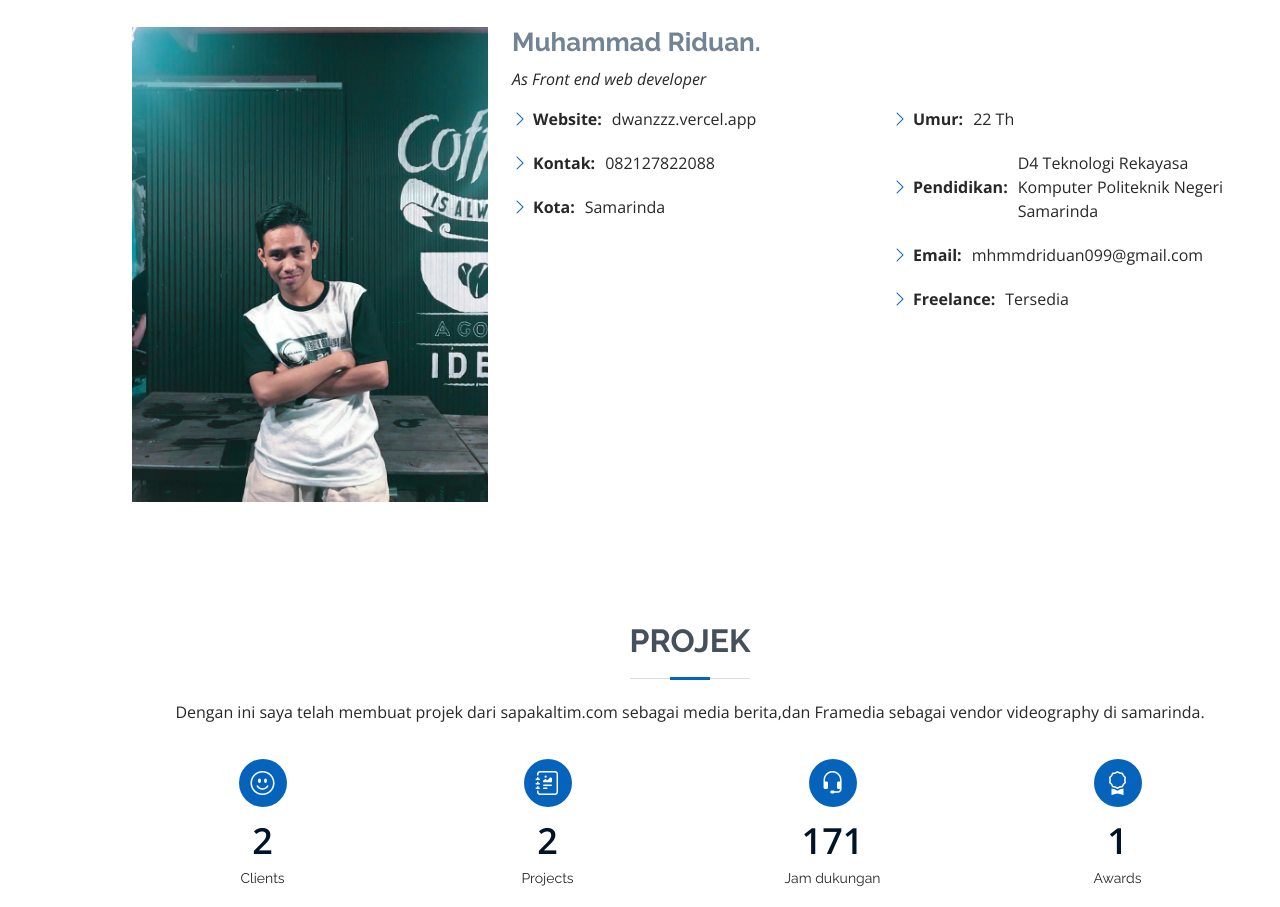
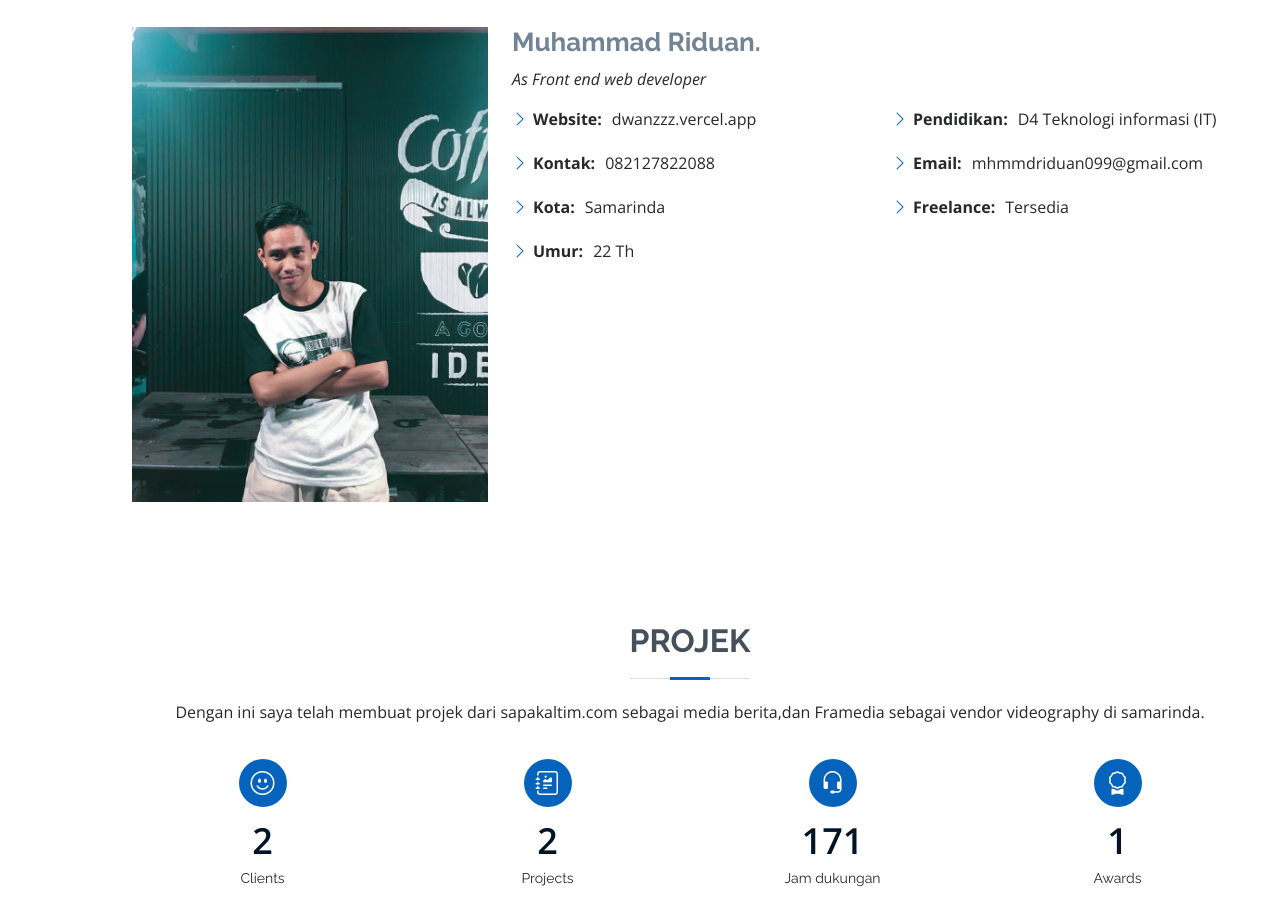
Before and after one commit to dwanzzzs/myporto, a plain HTML site: page index.html in a window 1280 px wide. Shown: the part 1301-2208 px from the top of the page. Drawn offline with nearby package versions, Linux system fonts and the light colour scheme.

Commit message:
first commit

```diff
--- a/index.html
+++ b/index.html
@@ -5,7 +5,7 @@
   <meta charset="utf-8">
   <meta content="width=device-width, initial-scale=1.0" name="viewport">
 
-  <title>MyResume Bootstrap Template - Index</title>
+  <title>Dwanz</title>
   <meta content="" name="description">
   <meta content="" name="keywords">
 
@@ -103,12 +103,12 @@
                   <li><i class="bi bi-chevron-right"></i> <strong>Website:</strong> <span>dwanzzz.vercel.app</span></li>
                   <li><i class="bi bi-chevron-right"></i> <strong>Kontak:</strong> <span>082127822088</span></li>
                   <li><i class="bi bi-chevron-right"></i> <strong>Kota:</strong> <span>Samarinda</span></li>
+                  <li><i class="bi bi-chevron-right"></i> <strong>Umur:</strong> <span>22 Th</span></li>
                 </ul>
               </div>
               <div class="col-lg-6">
                 <ul>
-                  <li><i class="bi bi-chevron-right"></i> <strong>Umur:</strong> <span>22 Th</span></li>
-                  <li><i class="bi bi-chevron-right"></i> <strong>Pendidikan:</strong> <span>D4 Teknologi Rekayasa Komputer Politeknik Negeri Samarinda</span></li>
+                  <li><i class="bi bi-chevron-right"></i> <strong>Pendidikan:</strong> <span>D4 Teknologi informasi (IT)</span></li>
                   <li><i class="bi bi-chevron-right"></i> <strong>Email:</strong> <span>mhmmdriduan099@gmail.com</span></li>
                   <li><i class="bi bi-chevron-right"></i> <strong>Freelance:</strong> <span>Tersedia</span></li>
                 </ul>
```
